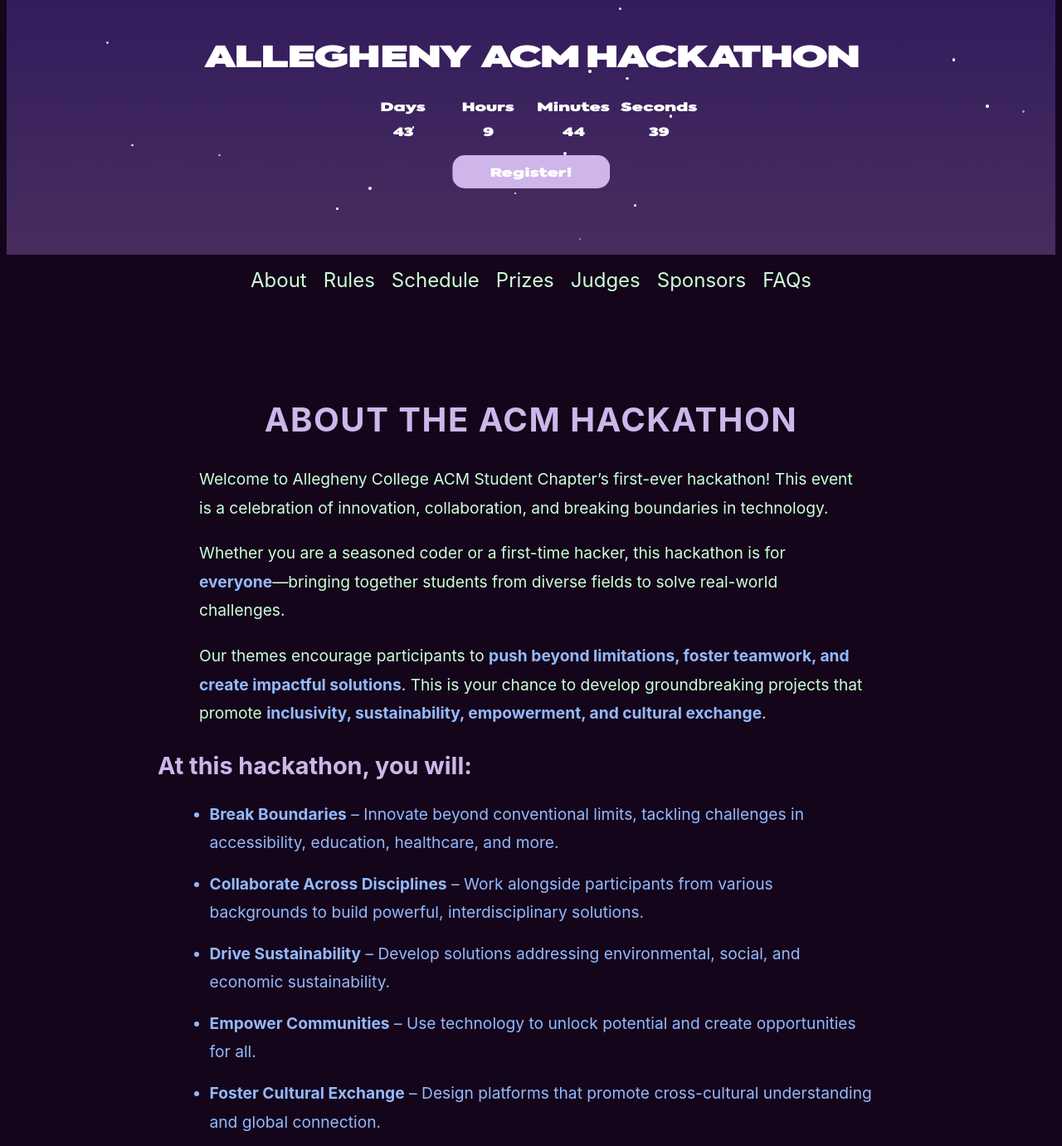
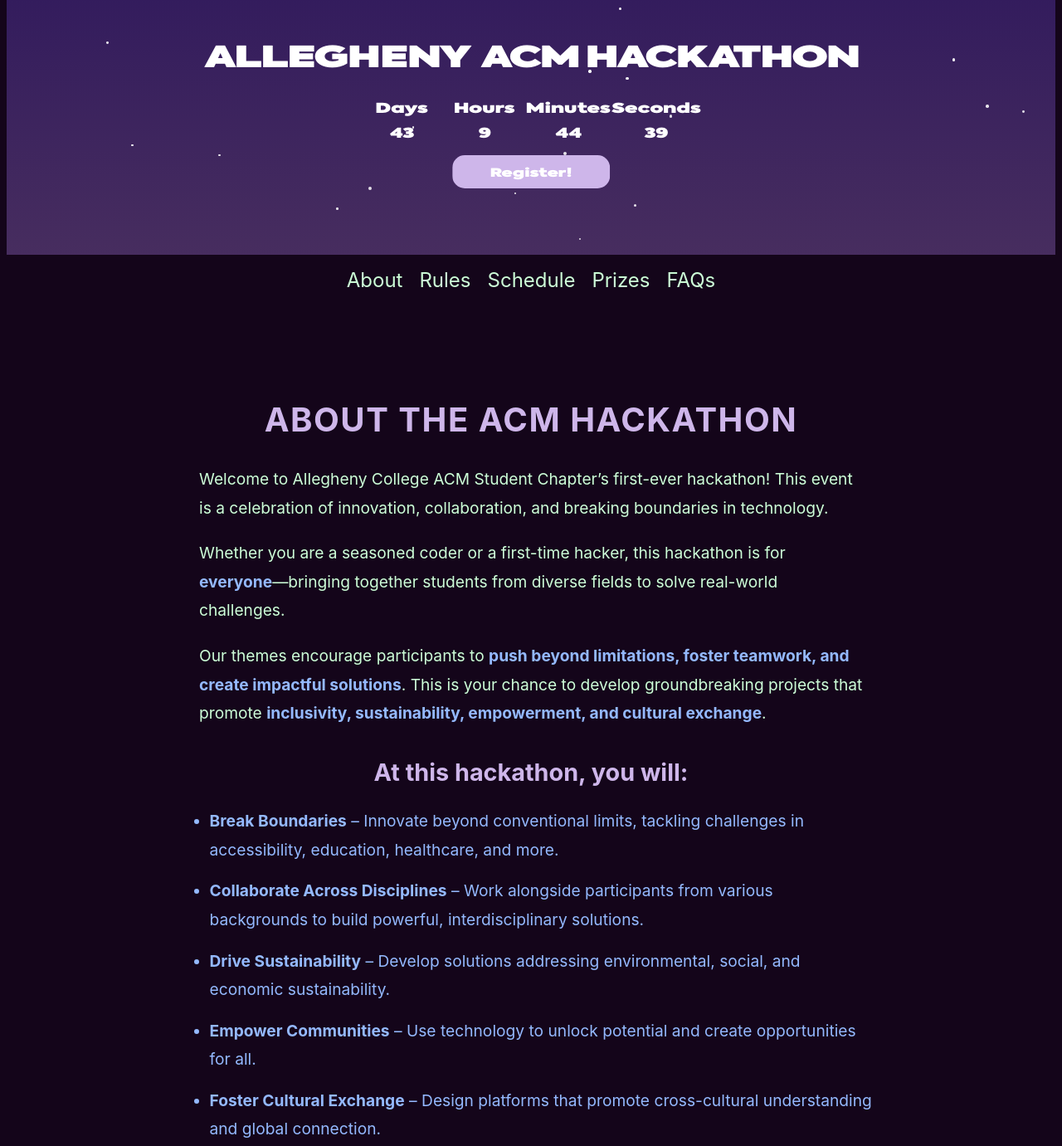
Before and after one commit to acm-allegheny/hackathon, a plain HTML site: page index.html in a window 1280 px wide. Shown: the part 501-1882 px from the top of the page at 83% size. Drawn offline with Linux system fonts and the light colour scheme.

Commit message:
commented judges and sponsors

```diff
--- a/index.html
+++ b/index.html
@@ -45,8 +45,8 @@
     <a href="#rules">Rules</a>
     <a href="#schedule">Schedule</a>
     <a href="#prizes">Prizes</a>
-    <a href="#judges">Judges</a>
-    <a href="#sponsors">Sponsors</a>
+    <!--a href="#judges">Judges</a>
+    <a href="#sponsors">Sponsors</a-->
     <a href="#faq">FAQs</a>
   </div>
 </header>
@@ -303,7 +303,8 @@
 <!-- Prizes Section -->
 <section id="prizes" class="section">
   <h2>Prizes</h2>
-  <div class="prizes-grid">
+  <h3>Stay Tuned...</h3>
+  <!--div class="prizes-grid">
     <div class="prize-item">
       <img src="style/images/prize_placeholder.png" alt="Prize 1">
       <p class="prize-name">Prize 1</p>
@@ -316,11 +317,11 @@
       <img src="style/images/prize_placeholder.png" alt="Prize 3">
       <p class="prize-name">Prize 3</p>
     </div>
-  </div>
+  </div-->
 </section>
 
 <!-- Judges Section -->
-<section id="judges" class="section">
+<!--section id="judges" class="section">
   <h2>Judges</h2>
   <div class="judges-grid">
     <div class="judge-item">
@@ -353,11 +354,11 @@
       <p class="judge-title">Details about this Judge</p>
     </div>
 
-</section>
+</section-->
 
 
 <!-- Sponsors Section -->
-<section id="sponsors" class="section">
+<!--section id="sponsors" class="section">
   <h2>Sponsors</h2>
   <div class="sponsors-grid">
     <div class="sponsor-item">
@@ -381,7 +382,7 @@
       <p class="sponsor-name">Sponsor 5</p>
     </div>
   </div>
-</section>
+  </section-->
 
 <!-- FAQ Section -->
 <section id="faq" class="section">
--- a/style/style.css
+++ b/style/style.css
@@ -130,7 +130,7 @@
     left: 50%;
     transform: translate(-50%, -50%);
     font-family: 'NCLNeovibes', sans-serif;
-    font-size: 1.2vw;
+    font-size: 1.4vw;
     text-align: center;
     color: white;
     opacity: 0;
@@ -200,6 +200,10 @@
     text-align: center;
 }
 
+.section h3 {
+    text-align: center;
+}
+
 .section p, .section ul {
     max-width: 50rem;
     margin: 0 auto;
@@ -229,7 +233,7 @@
     margin-bottom: 1.25rem;
 }
 
-#rules .section-content, h3 {
+#rules .section-content h3 {
     max-width: 56.25rem;
     margin: 0 auto;
     text-align: left;
```
